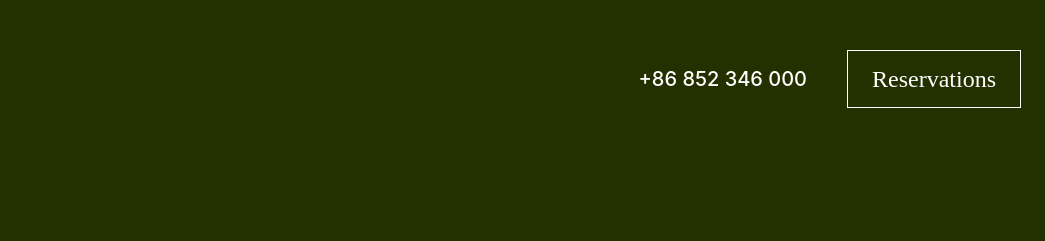
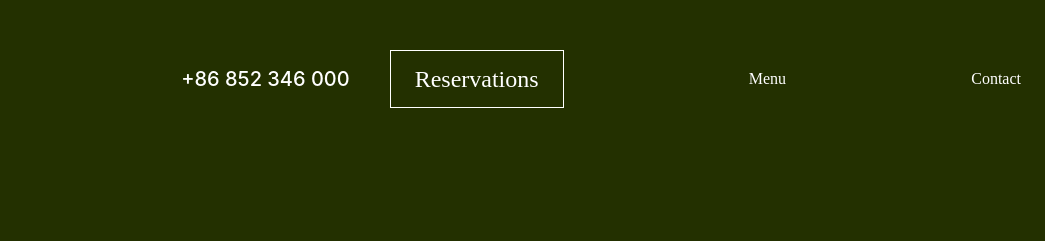
Before and after one commit to tagwaomer/FoodZero, a website: page index.html in a window 1280 px wide. Shown: the top 241 px of the page, 235-1280 px from the left. Drawn offline with Linux system fonts and the light colour scheme.

Commit message:
create header contact

```diff
--- a/index.html
+++ b/index.html
@@ -32,6 +32,8 @@
     </button>
 
   </div>
+  <a href="./Menu.html">Menu</a>
+<a href="./contact.html">Contact</a>
 </header>
 
 <!--hero section  -->
@@ -344,6 +346,5 @@
 
   </div>
 </footer>
-<a href="./Menu.html">Menu</a>
 </body>
 </html>
```
